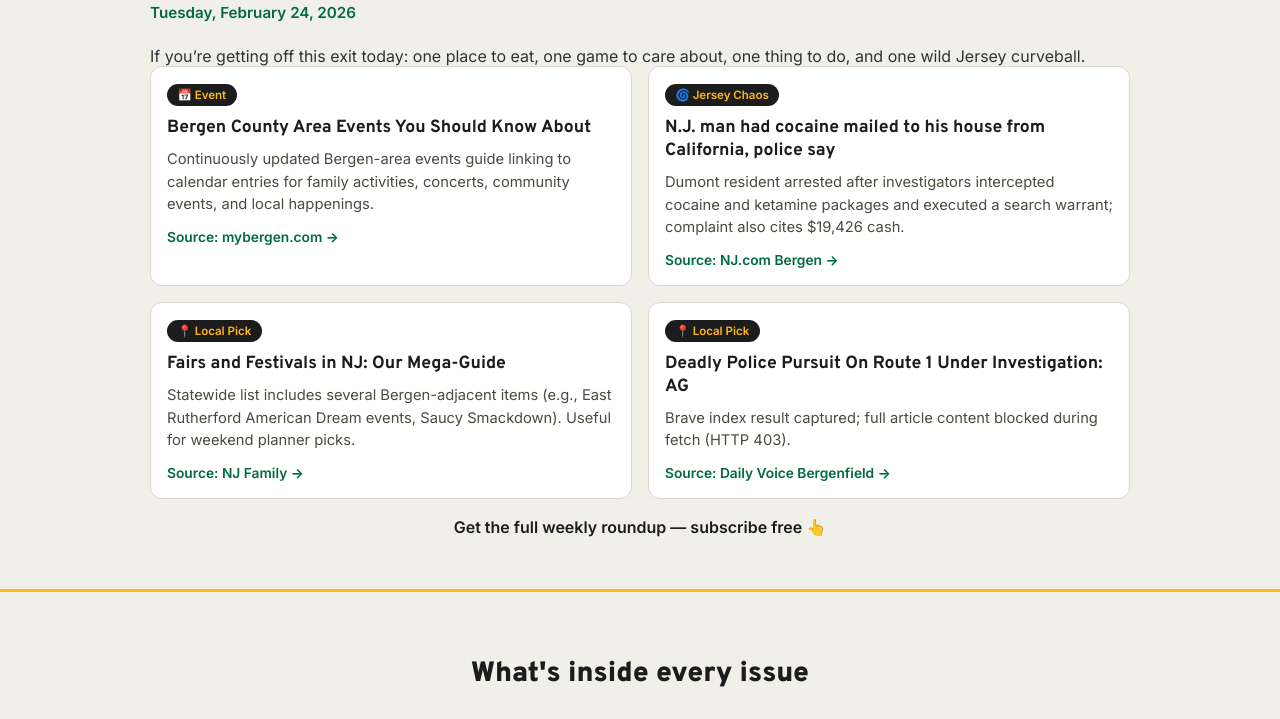
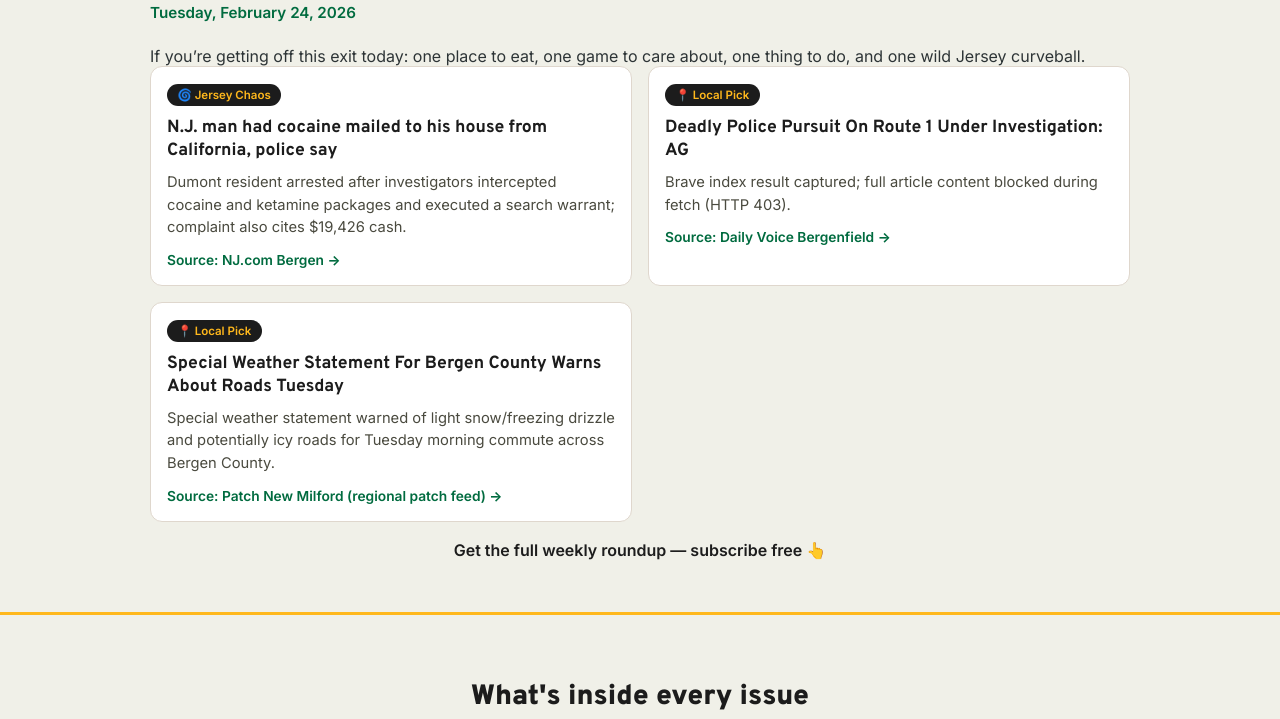
Before and after one commit to joemacstevens/exit163-site, a website: page index.html in a window 1280 px wide. Shown: the part 638-1357 px from the top of the page. Drawn offline with Linux system fonts and the light colour scheme.

Commit message:
Shift daily section to pillar-first editorial voice; filter listicles

```diff
--- a/index.html
+++ b/index.html
@@ -424,13 +424,6 @@
 
     <div class="today-grid">
       <article class="story-card">
-        <span class="story-pill">📅 Event</span>
-        <h3>Bergen County Area Events You Should Know About</h3>
-        <p>Continuously updated Bergen-area events guide linking to calendar entries for family activities, concerts, community events, and local happenings.</p>
-
-        <a href="https://www.mybergen.com/bergen-county-area-events/" target="_blank" rel="noopener">Source: mybergen.com →</a>
-      </article>
-      <article class="story-card">
         <span class="story-pill">🌀 Jersey Chaos</span>
         <h3>N.J. man had cocaine mailed to his house from California, police say</h3>
         <p>Dumont resident arrested after investigators intercepted cocaine and ketamine packages and executed a search warrant; complaint also cites $19,426 cash.</p>
@@ -439,17 +432,17 @@
       </article>
       <article class="story-card">
         <span class="story-pill">📍 Local Pick</span>
-        <h3>Fairs and Festivals in NJ: Our Mega-Guide</h3>
-        <p>Statewide list includes several Bergen-adjacent items (e.g., East Rutherford American Dream events, Saucy Smackdown). Useful for weekend planner picks.</p>
-
-        <a href="https://www.njfamily.com/fairs-and-festivals-in-new-jersey/" target="_blank" rel="noopener">Source: NJ Family →</a>
-      </article>
-      <article class="story-card">
-        <span class="story-pill">📍 Local Pick</span>
         <h3>Deadly Police Pursuit On Route 1 Under Investigation: AG</h3>
         <p>Brave index result captured; full article content blocked during fetch (HTTP 403).</p>
 
         <a href="https://dailyvoice.com/new-jersey/bergenfield/deadly-police-pursuit-on-route-1-under-investigation-ag/" target="_blank" rel="noopener">Source: Daily Voice Bergenfield →</a>
+      </article>
+      <article class="story-card">
+        <span class="story-pill">📍 Local Pick</span>
+        <h3>Special Weather Statement For Bergen County Warns About Roads Tuesday</h3>
+        <p>Special weather statement warned of light snow/freezing drizzle and potentially icy roads for Tuesday morning commute across Bergen County.</p>
+
+        <a href="https://patch.com/new-jersey/ridgewood/special-weather-statement-bergen-county-warns-roads-tuesday" target="_blank" rel="noopener">Source: Patch New Milford (regional patch feed) →</a>
       </article>
     </div>
 
```
Also changed, not shown: 1 other file.
